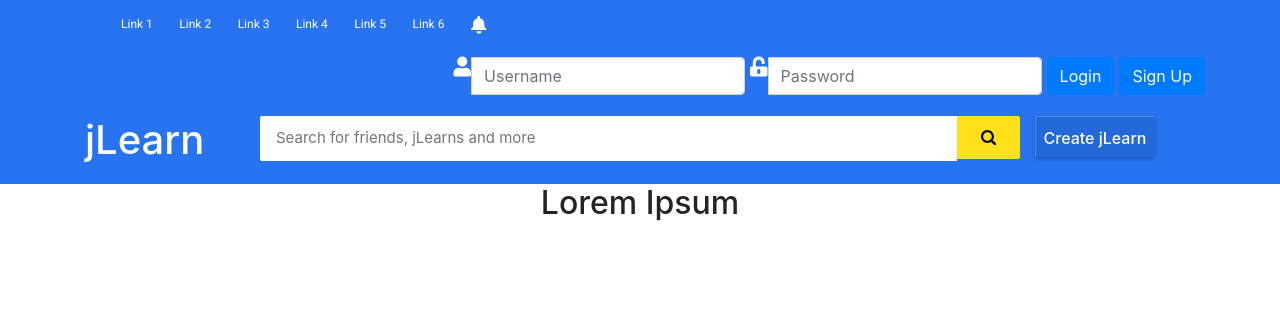
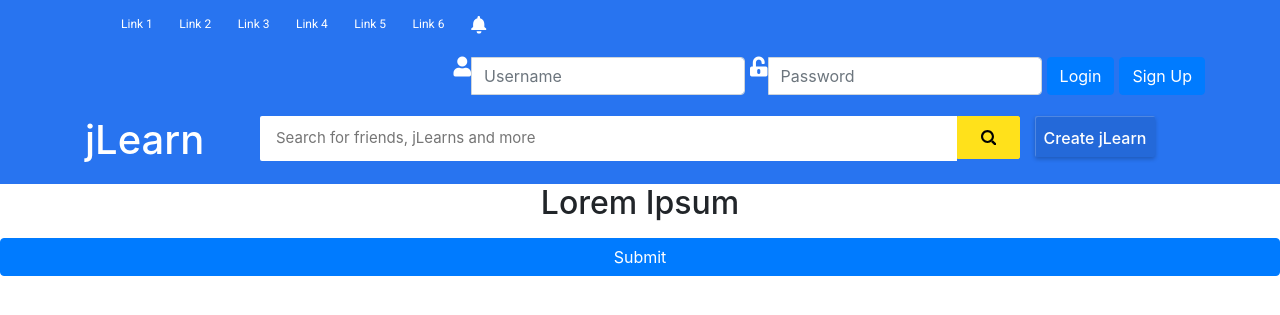
Before and after one commit to tsarchghs/jLearn, a Django app: page /quiz/1 in a window 1280 px wide. Shown: the top 315 px of the page. Run offline with Django 3.2, Linux system fonts and the light colour scheme; data comes from the database, SQL or seed files in the repository; data that the repository does not hold is empty; some libraries are stand-ins or nearby versions.

Commit message:
Added form for submitQuiz

```diff
--- a/Quiz/templates/showQuiz.html
+++ b/Quiz/templates/showQuiz.html
@@ -16,6 +16,7 @@
     </div> -->
     <h2 style="text-align: center;">{{ quiz.title }} </h2>
 
+<form method="POST" action="{% url 'submitQuiz' quiz.id %}"> {% csrf_token %}
     {% for question,answers in question_answers.items %}
      <h1 class="question">{{question.question}}</h1>
 
@@ -33,4 +34,6 @@
     </div>
     {% endfor %}
 </div>
+<button class="btn btn-primary btn-block" type="submit">Submit</button>
+</form>
 {% endblock body %}
```
